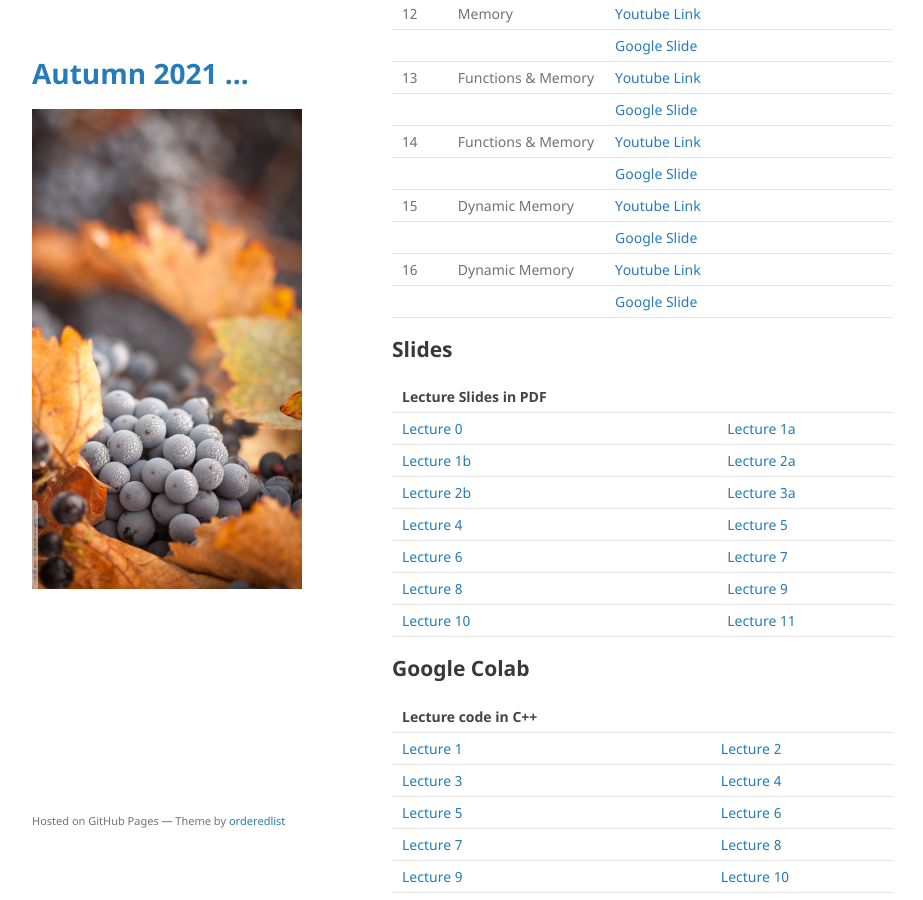
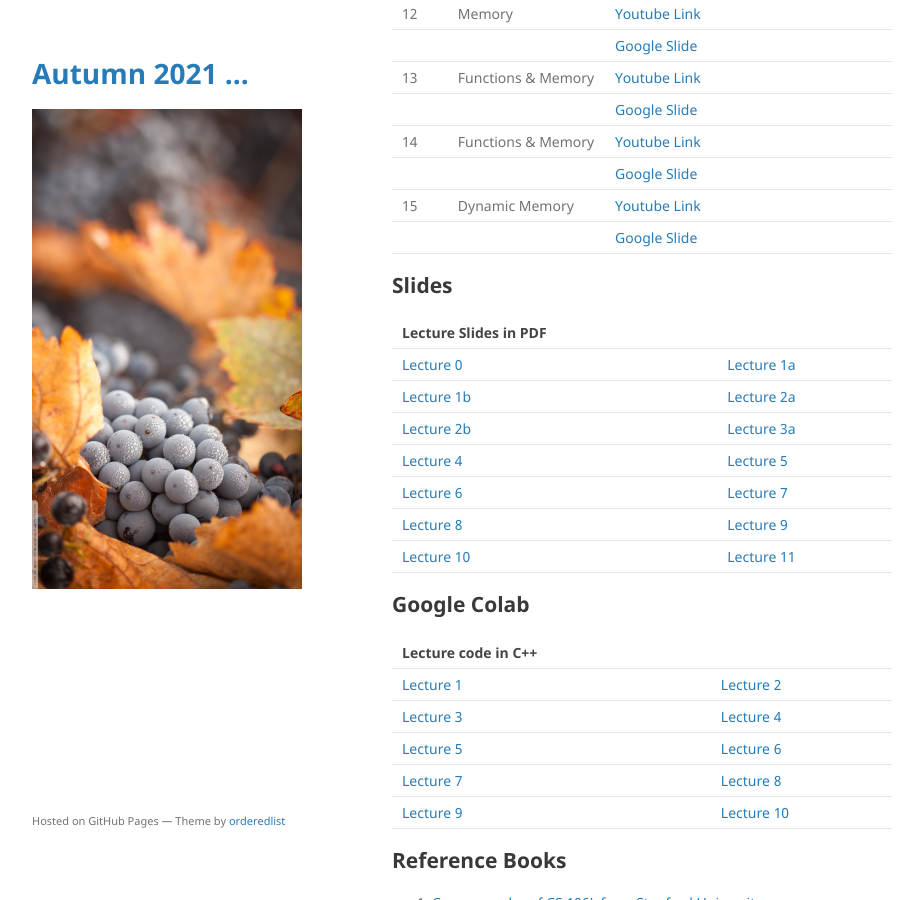
Before and after one commit to mohammadmotiurrahman/mohammadmotiurrahman.github.io, a Jekyll site: the page built from cse203_5/index.md, in a window 1280 px wide and 900 px high, scrolled down 2918 px. Shown: the whole window, without its empty margins (178-1101 px from the left). Built offline with Jekyll 4.4.1, drawn with Linux system fonts in a browser that asks for light colours; our own code applies the rules of GitHub Pages for plain Markdown files.

Commit message:
Update index.md

```diff
--- a/cse203_5/index.md
+++ b/cse203_5/index.md
@@ -96,11 +96,8 @@
 |         |              | [Google Slide](https://jamboard.google.com/d/1zosBLXddutb-StReRZY1YgNmaRsFI-k1mmUoxtnnGJI/edit?usp=sharing)    |
 | 14      | Functions & Memory | [Youtube Link](https://drive.google.com/file/d/1O43bV-G4pPOHn-IVCbyLAVQHiIWiTOn2/view?usp=sharing)       |
 |         |              | [Google Slide](https://jamboard.google.com/d/1zosBLXddutb-StReRZY1YgNmaRsFI-k1mmUoxtnnGJI/edit?usp=sharing)    |
-| 15      | Dynamic Memory | [Youtube Link](https://drive.google.com/file/d/1BJpt77gLBN4agnUdhrHMM4lBEobMpxdn/view?usp=sharing)       |
-|         |              | [Google Slide](https://jamboard.google.com/d/1zBaSsyq-JtmGYIGA3EIdvPODprwDff9ZnOf8QBN4wkU/edit?usp=sharing)    |
-| 16      | Dynamic Memory | [Youtube Link](https://drive.google.com/file/d/1PQseZI3TtGhe1PDfhjNvcNeibrLaBbLw/view?usp=sharing)       |
-|         |              | [Google Slide](https://jamboard.google.com/d/1zBaSsyq-JtmGYIGA3EIdvPODprwDff9ZnOf8QBN4wkU/edit?usp=sharing)    |
-
+| 15      | Dynamic Memory | [Youtube Link](https://drive.google.com/file/d/1YqiPZY5NmpAixzFIqtLcTaeGySYL3rQQ/view?usp=sharing)       |
+|         |              | [Google Slide](https://jamboard.google.com/d/1JJlm1j506u1r_h3Dw4-5uS-Wb6B5xkycixIvjfWh9Co/edit?usp=sharing)    |
 
 
 ## Slides
```
